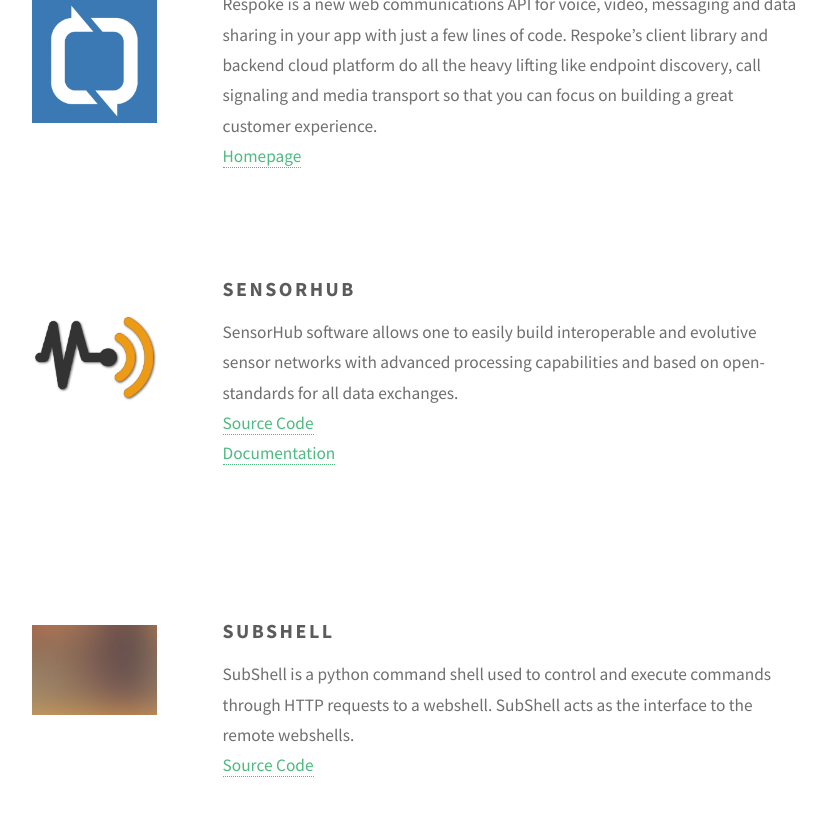
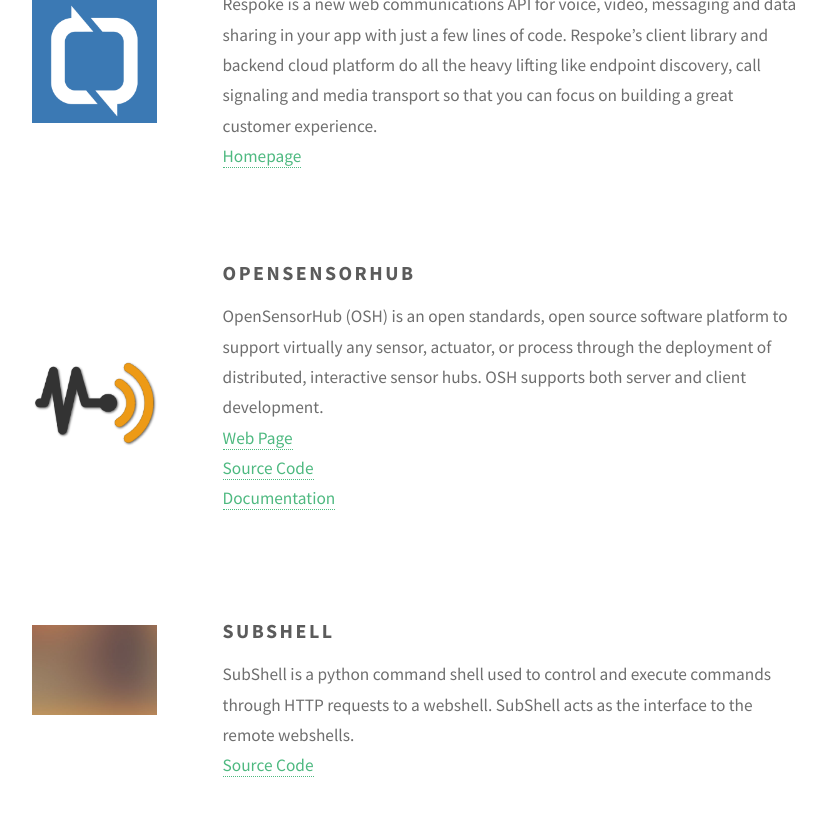
Before and after one commit to tech256/tech256.github.io, a Jekyll site: the page built from community.html, in a window 1280 px wide and 900 px high, scrolled down 2386 px. Shown: the top 816 px of the window, without its empty margins (258-1084 px from the left). Built offline with Jekyll 4.4.1, drawn with Linux system fonts in a browser that asks for light colours.

Commit message:
Update community.html
Some edits and additions to OpenSensorHub listing

```diff
--- a/community.html
+++ b/community.html
@@ -106,12 +106,13 @@
     <section class="feature">
         <span class="image2"><img src="images/sensorhub.png" alt="" /></span>
         <div class="content2">
-            <h3>SensorHub</h3>
+            <h3>OpenSensorHub</h3>
             <p>
-                SensorHub software allows one to easily build interoperable and evolutive sensor
-                networks with advanced processing capabilities and based on open-standards for
-                all data exchanges.
-                <br/><a href="https://github.com/sensiasoft/sensorhub-core">Source Code</a>
+                OpenSensorHub (OSH) is an open standards, open source software platform to support
+                virtually any sensor, actuator, or process through the deployment of distributed,
+                interactive sensor hubs. OSH supports both server and client development.
+                <br/><a href="https://opensensorhub.org">Web Page</a>
+                <br/><a href="https://github.com/opensensorhub/">Source Code</a>
                 <br/><a href="http://docs.opensensorhub.org">Documentation</a>
             </p>
         </div>
```
